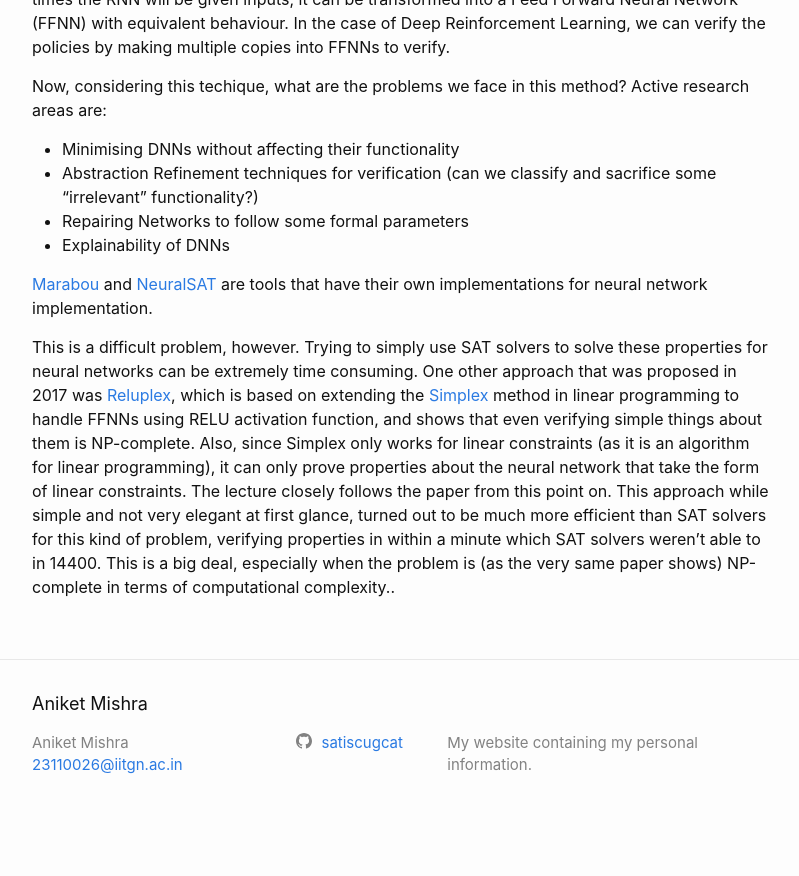
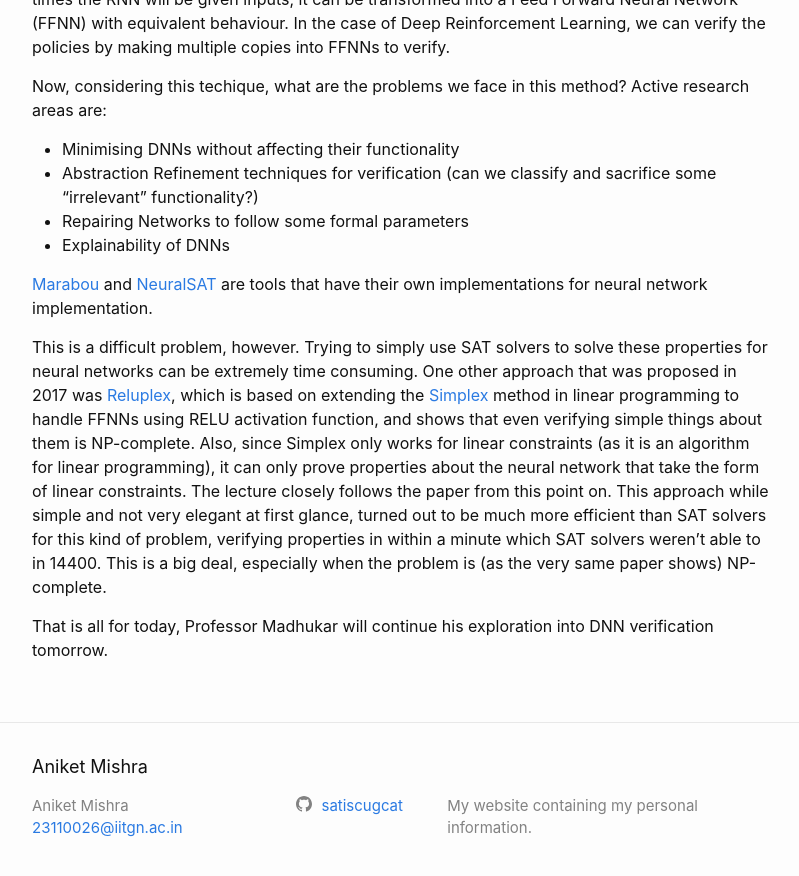
Before and after one commit to satiscugcat/satiscugcat.github.io, a Jekyll site: the page built from _posts/2024-12-04-formal-verification-and-program-synthesis.markdown, in a window 1280 px wide and 900 px high, scrolled down 9103 px. Shown: the top 876 px of the window, without its empty margins (238-1037 px from the left). Built offline with Jekyll 4.4.1, drawn with Linux system fonts in a browser that asks for light colours; formulas are drawn with MathJax 3; before the commit the page ends 9940 px from its top, so only the background shows below that.

Commit message:
Fixing small thing

```diff
--- a/_posts/2024-12-04-formal-verification-and-program-synthesis.markdown
+++ b/_posts/2024-12-04-formal-verification-and-program-synthesis.markdown
@@ -181,4 +181,6 @@ Now, considering this techique, what are the problems we face in this method? Ac
 
 [Marabou](https://github.com/NeuralNetworkVerification/Marabou) and [NeuralSAT](https://github.com/dynaroars/neuralsat) are tools that have their own implementations for neural network implementation.
 
-This is a difficult problem, however. Trying to simply use SAT solvers to solve these properties for neural networks can be extremely time consuming. One other approach that was proposed in 2017 was [Reluplex](https://arxiv.org/pdf/1702.01135), which is based on extending the [Simplex](https://en.wikipedia.org/wiki/Simplex_algorithm) method in linear programming to handle FFNNs using RELU activation function, and shows that even verifying simple things about them is NP-complete. Also, since Simplex only works for linear constraints (as it is an algorithm for linear programming), it can only prove properties about the neural network that take the form of linear constraints.  The lecture closely follows the paper from this point on. This approach while simple and not very elegant at first glance, turned out to be much more efficient than SAT solvers for this kind of problem, verifying properties in within a minute which SAT solvers weren't able to in 14400. This is a big deal, especially when the problem is (as the very same paper shows) NP-complete in terms of computational complexity..
+This is a difficult problem, however. Trying to simply use SAT solvers to solve these properties for neural networks can be extremely time consuming. One other approach that was proposed in 2017 was [Reluplex](https://arxiv.org/pdf/1702.01135), which is based on extending the [Simplex](https://en.wikipedia.org/wiki/Simplex_algorithm) method in linear programming to handle FFNNs using RELU activation function, and shows that even verifying simple things about them is NP-complete. Also, since Simplex only works for linear constraints (as it is an algorithm for linear programming), it can only prove properties about the neural network that take the form of linear constraints.  The lecture closely follows the paper from this point on. This approach while simple and not very elegant at first glance, turned out to be much more efficient than SAT solvers for this kind of problem, verifying properties in within a minute which SAT solvers weren't able to in 14400. This is a big deal, especially when the problem is (as the very same paper shows) NP-complete.
+
+That is all for today, Professor Madhukar will continue his exploration into DNN verification tomorrow.
```
